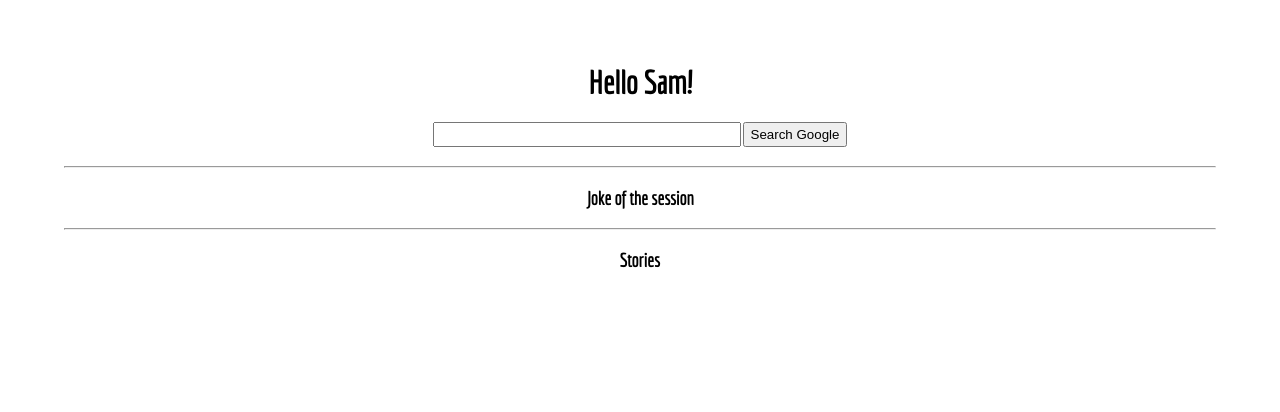
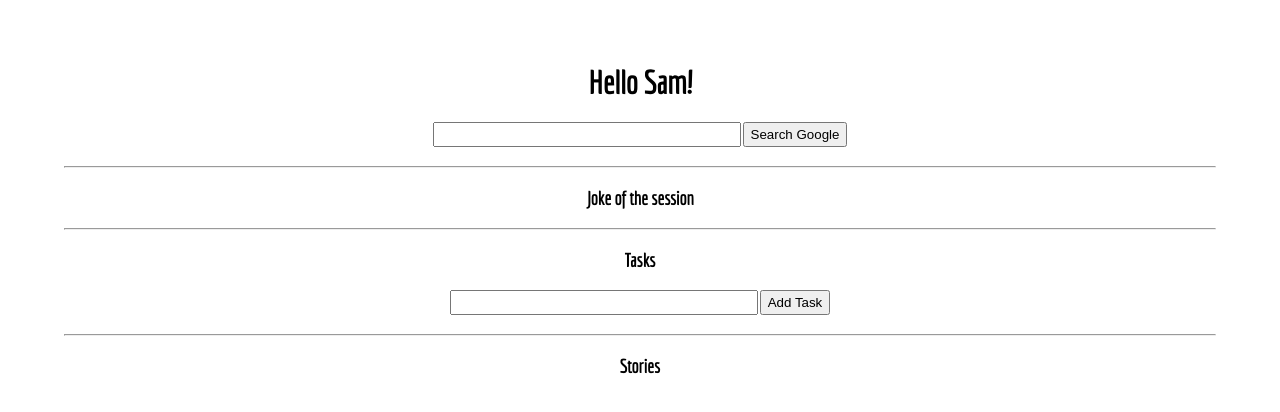
Before and after one commit to Board-Ape/homepage-react-hooks, a React (Create React App) app: page / in a window 1280 px wide. Shown: the top 412 px of the page. Built offline with nearby package versions, Linux system fonts and the light colour scheme; no server answers.

Commit message:
Tasks are loading successfully

```diff
--- a/src/App.js
+++ b/src/App.js
@@ -1,14 +1,15 @@
 import React, {useState} from 'react';
 import Joke from './Joke';
 import Stories from './Stories';
+import Tasks from './Tasks';
 
 
 function App() {
   const [userQuery, setUserQuery] = useState('');
 
   const updateUserQuery = event => {
+    setUserQuery(event.target.value);
     console.log('userQuery', userQuery);
-    setUserQuery(event.target.value);
   }
 
   const searchQuery = () => {
@@ -27,9 +28,12 @@ function App() {
       <div className="form">
         <input value={userQuery} onChange={updateUserQuery} onKeyPress={handleKeyPress}/>
         <button onClick={searchQuery}>Search Google</button>
+        {userQuery}
       </div>
       <hr />
       <Joke />
+      <hr />
+      <Tasks />
       <hr />
       <Stories />
     </div>
--- /dev/null
+++ b/src/Tasks.js
@@ -0,0 +1,29 @@
+import React, { useState } from 'react';
+
+function Tasks() {
+    const [taskText, setTaskText] = useState('');
+    const [tasks, setTasks] = useState([]);
+    const [completedTasks, setCompletedTasks] = useState([]);
+
+    const updateTaskText = event => {
+        setTaskText(event.target.value);
+    }
+
+    const addTask = () => {
+        setTasks([...tasks, taskText])
+    }
+
+    console.log('tasks', tasks);
+
+    return (
+        <div>
+            <h3>Tasks</h3>
+            <div className='form'>
+                <input value={taskText} onChange={updateTaskText} />
+                <button onClick={addTask}>Add Task</button>
+            </div>
+        </div>
+    )
+}
+
+export default Tasks;
```
